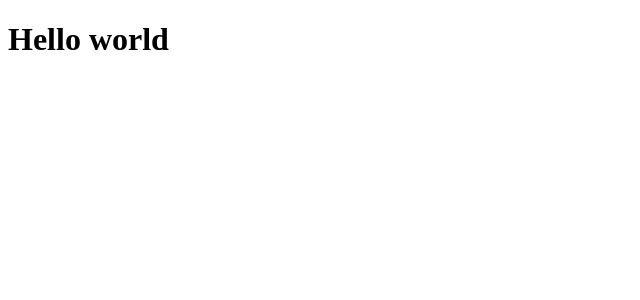
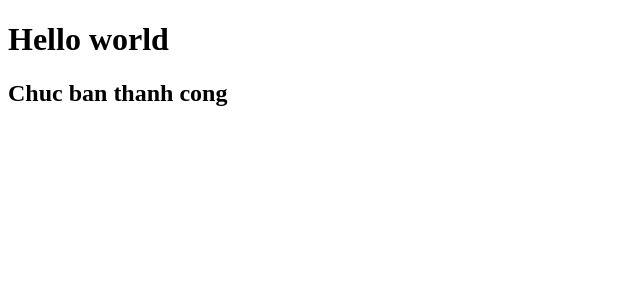
Before and after one commit to thisisminh172/angular-12, an Angular app: page / in a window 1280 px wide. Shown: the top 300 px of the page, without its empty margins (0-640 px from the left). Built offline with nearby package versions, Linux system fonts and the light colour scheme.

Commit message:
them moi

```diff
--- a/src/app/app.component.html
+++ b/src/app/app.component.html
@@ -1 +1,2 @@
 <h1>Hello world</h1>
+<h2>Chuc ban thanh cong</h2>
```
